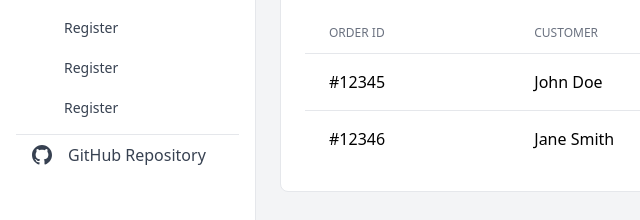
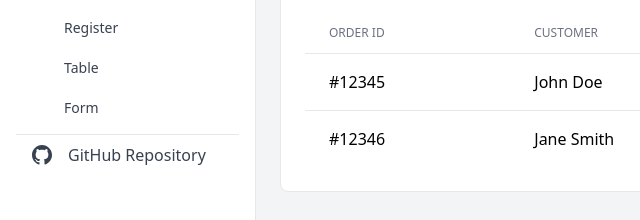
Before and after one commit to abdulrahemfaqih/template-dashboard-tailwindcss, a plain HTML site: page index.html in a window 1280 px wide. Both pictures are taken after a click on the button "Pages". Shown: the part 278-498 px from the top of the page, 0-640 px from the left. Drawn offline with nearby package versions, Linux system fonts and the light colour scheme.

Commit message:
fix sidebar

```diff
--- a/index.html
+++ b/index.html
@@ -120,9 +120,9 @@
                             <a href="pages/register.html"
                                 class="block px-4 py-2 text-sm text-gray-700 hover:bg-gray-100 rounded-lg">Register</a>
                             <a href="pages/table.html"
-                                class="block px-4 py-2 text-sm text-gray-700 hover:bg-gray-100 rounded-lg">Register</a>
+                                class="block px-4 py-2 text-sm text-gray-700 hover:bg-gray-100 rounded-lg">Table</a>
                             <a href="pages/form.html"
-                                class="block px-4 py-2 text-sm text-gray-700 hover:bg-gray-100 rounded-lg">Register</a>
+                                class="block px-4 py-2 text-sm text-gray-700 hover:bg-gray-100 rounded-lg">Form</a>
                         </div>
                     </div>
                     <!-- Repository Info Menu -->
```
